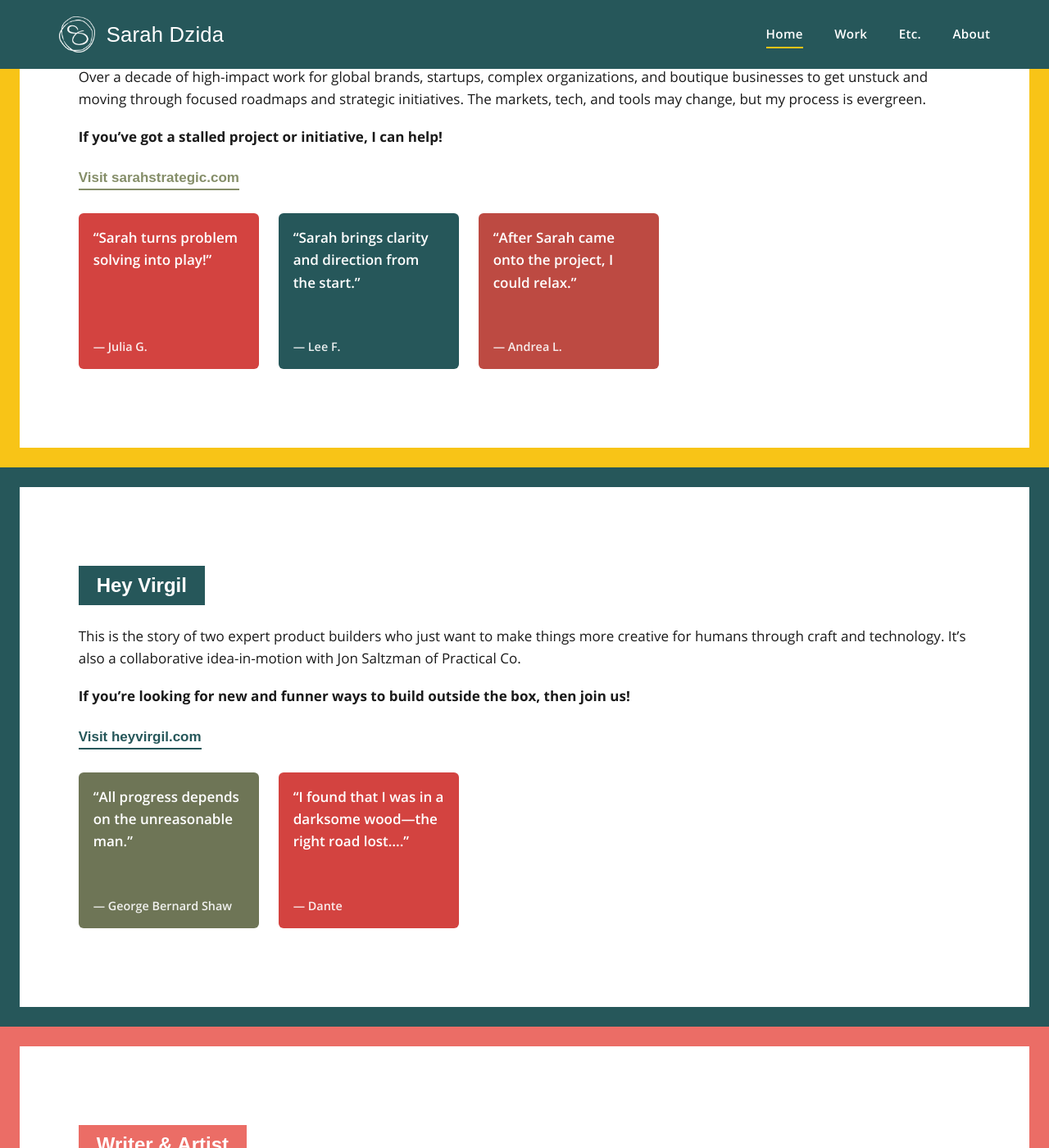
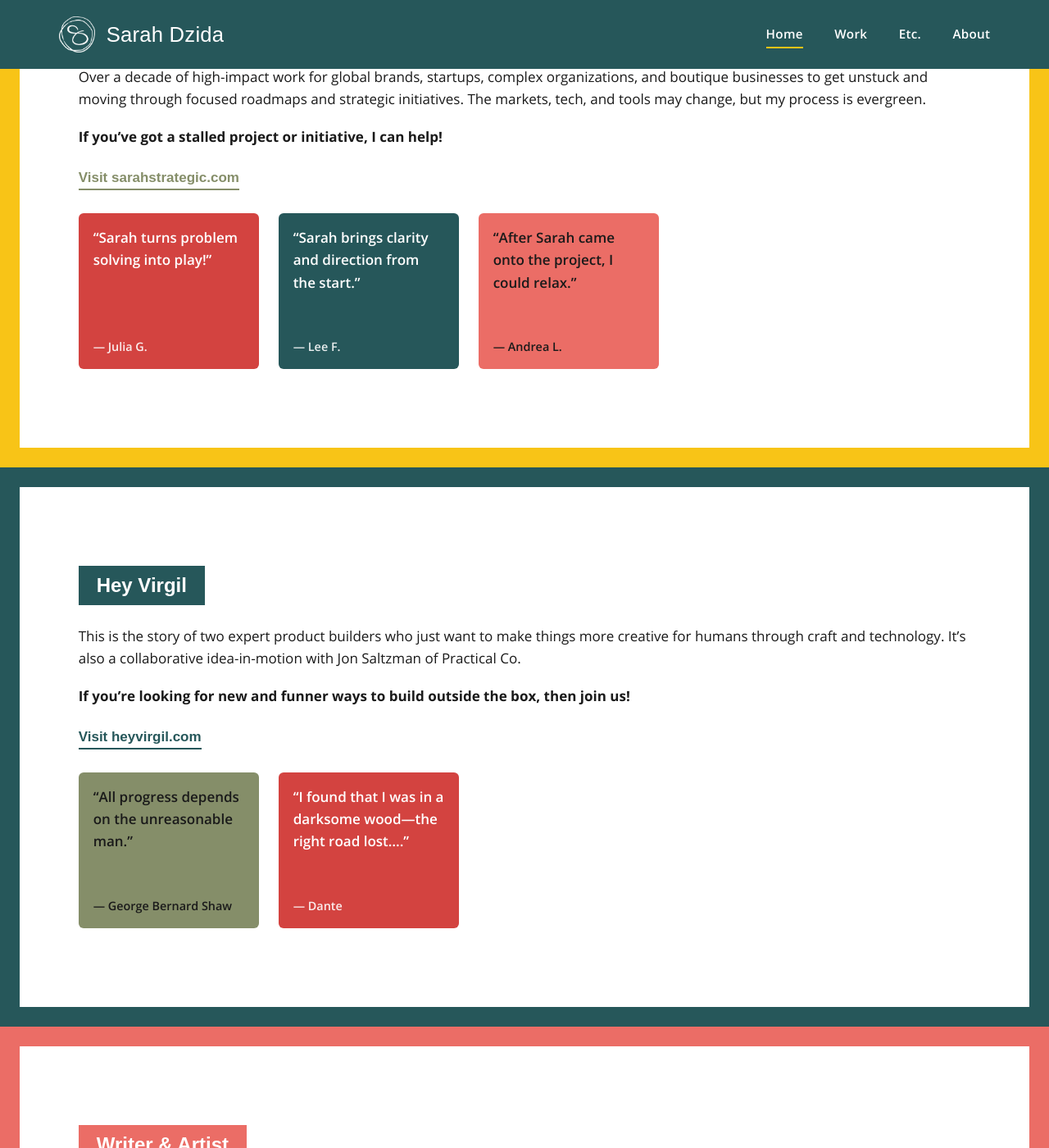
Before and after one commit to esdeezee/sarah-dzida, a Jekyll site: the page built from index.html, in a window 1280 px wide and 1400 px high, scrolled down 859 px. Shown: the whole window at 82% size. Built offline with Jekyll 4.4.1, drawn with Linux system fonts in a browser that asks for light colours; some web fonts are replaced.

Commit message:
Fix testimonial contrast approach and broken sitemap.xml
- Testimonial coral/olive cards: keep original vibrant fills, switch
  text to dark ink instead of darkening the background — the earlier
  fix shrunk coral toward an existing red and lost the palette
  identity; dark-on-coral/olive already has precedent on the
  About/Work page-head labels. Still clears AA (5.73:1 / 5.03:1)
- sitemap.xml: front matter wasn't being parsed (XML declaration sat
  on the same line as the closing ---), so the raw front-matter text
  was leaking into the served file and breaking it as invalid XML.
  Dropped the front matter entirely — the file is fully static

```diff
--- a/css/style.css
+++ b/css/style.css
@@ -535,10 +535,16 @@ ul {
   background: var(--color-teal);
 }
 .testimonial--coral {
-  background: var(--coral-text);
+  background: var(--color-coral);
+  color: var(--color-ink);
 }
 .testimonial--olive {
-  background: var(--olive-text);
+  background: var(--color-olive);
+  color: var(--color-ink);
+}
+.testimonial--coral cite,
+.testimonial--olive cite {
+  opacity: 1;
 }
 .testimonial--yellow {
   background: var(--color-yellow);
--- a/sitemap.xml
+++ b/sitemap.xml
@@ -1,6 +1,4 @@
----
-layout: null
----<?xml version="1.0" encoding="UTF-8"?>
+<?xml version="1.0" encoding="UTF-8"?>
 <urlset xmlns="http://www.sitemaps.org/schemas/sitemap/0.9">
   <url><loc>https://sarahdzida.com/</loc></url>
   <url><loc>https://sarahdzida.com/about.html</loc></url>
```
